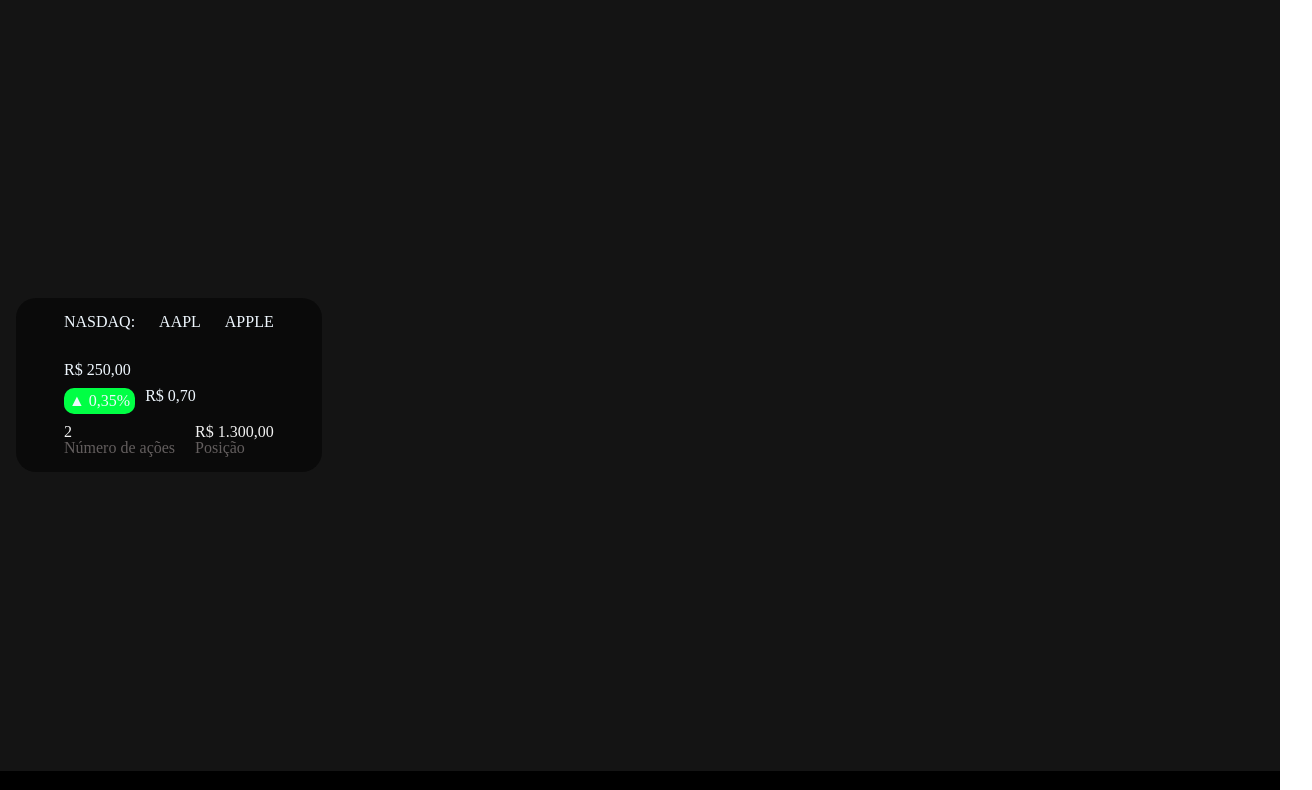
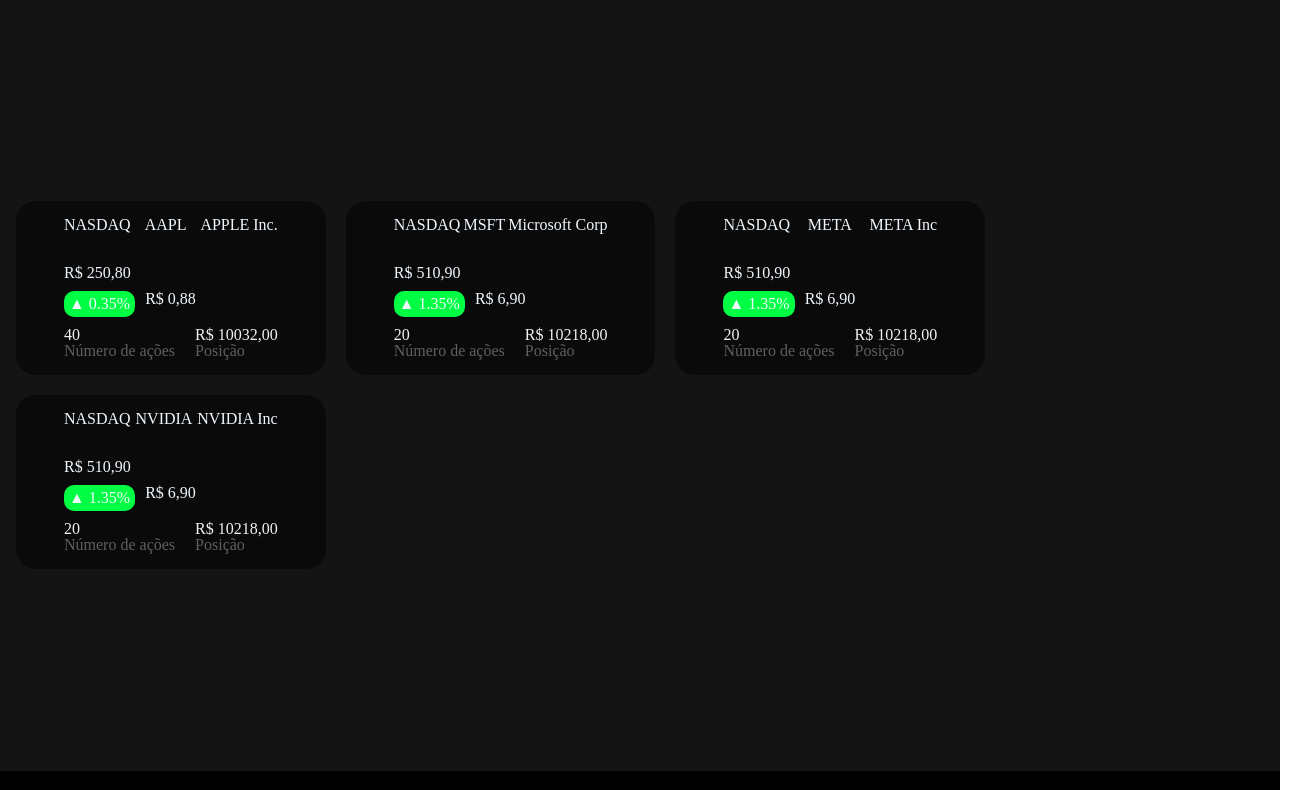
Before and after one commit to RaulAnselmoDSantos/FRONTEND-WEB, a plain HTML site: page if-finance/card.html in a window 1280 px wide. Shown: the part 101-891 px from the top of the page, 1312 px wide, since content can reach past the window. Drawn offline with Linux system fonts and the light colour scheme.

Commit message:
feat: aula de 29-04

```diff
--- a/if-finance/card.html
+++ b/if-finance/card.html
@@ -6,11 +6,12 @@
         <title>IF Finance</title>
         <link rel='stylesheet' href="css/cssReset.css">
         <link rel='stylesheet' href="css/style.css">
+        <script src="./js/aula22-04.js" ></script>
         <style>
 
         </style>
     </head>
-        <body>
+        <body onload="loadCard()">
             <header>
                 <div class="logotipo">
                     <div class="logotipo_flex">
@@ -25,44 +26,12 @@
                         <li>Quem Somos</li>
                         <li>Contato</li>
                         <li><a href="./auladia25-03.html">Aula 25/03</a></li>
+                        <li><a href="./table.html">Aula 29/04</a></li>
                     </ul>
                 </nav>
             </header>
             <main>
-                <div class="card_ticker">
-                    <header>
-                        <h2>NASDAQ:</h2>
-                        <p>AAPL</p>
-                        <p>APPLE</p>
-                    </header>
-                    <main>
-                        <div class="acima">
-                            <h1>R$ 250,00</h1>
-                        </div>
-                        <div class="abaixo">
-                            <p>▲ 0,35%</p>
-                            <div>
-                                <p>R$ 0,70</p>
-                            </div>
-                        </div>
-                    </main>
-                    <footer>
-                        <div>
-                            <div class="acima">
-                                <p>2</p>
-                                <div>
-                                    <p>Número de ações</p>
-                                </div>
-                            </div>
-                            <div class="abaixo">
-                                <p>R$ 1.300,00</p>
-                                <div>
-                                    <p>Posição</p>
-                                </div>
-                            </div>
-                        </div>
-                    </footer>
-                </div>
+
             </main>
             <footer>
                 <p>
--- a/if-finance/js/aula 22-04.js
+++ /dev/null
@@ -1 +0,0 @@
-console.log('Olá mundo!!')
--- /dev/null
+++ b/if-finance/js/aula22-04.js
@@ -0,0 +1,110 @@
+console.log('Olá mundo!!')
+
+const allStocks = [
+
+    {
+        index: 1,
+        bolsa: 'NASDAQ',
+        codigo: 'AAPL',
+        company: 'APPLE Inc.',
+        valor: 25080,
+        variacao: 0.35,
+        qtdAcoes: 40,
+        setor: 'Electronic Technology',
+        site: 'APPLE.com.br'
+    },
+    {
+        index: 2,
+        bolsa: 'NASDAQ',
+        codigo: 'MSFT',
+        company: 'Microsoft Corp',
+        valor: 51090,
+        variacao: 1.35,
+        qtdAcoes: 20,
+        setor: 'Electronic Technology',
+        site: 'Microsoft.com.br'
+    },
+    {
+        index: 3,
+        bolsa: 'NASDAQ',
+        codigo: 'META',
+        company: 'META Inc',
+        valor: 51090,
+        variacao: 1.35,
+        qtdAcoes: 20,
+        setor: 'Electronic Technology',
+        site: 'meta.com.br'
+    },
+    {
+        index: 4,
+        bolsa: 'NASDAQ',
+        codigo: 'NVIDIA',
+        company: 'NVIDIA Inc',
+        valor: 51090,
+        variacao: 1.35,
+        qtdAcoes: 20,
+        setor: 'Electronic Technology',
+        site: 'NVIDIA.com.br'
+    }
+]
+
+function addCard(stock){
+    let main = document.querySelector('body > main')
+    main.innerHTML = main.innerHTML + `
+            <div class="card_ticker">
+            <header>
+                <h2>${stock.bolsa}</h2>
+                <p>${stock.codigo}</p>
+                <p>${stock.company}</p>
+            </header>
+            <main>
+                <div class="acima">
+                    <h1>R$ ${realFormat((+stock.valor /100))}</h1>
+                </div>
+                <div class="abaixo">
+                    <p ${stock.variacao < 0 ? 'style="background: #FF0000;"':'' }>${stock.variacao < 0 ? '▼' : '▲'} ${stock.variacao }%</p>
+                    <div>
+                        <p>R$ ${realFormat((+stock.valor /100)*(+stock.variacao /100))}</p>
+                    </div>
+                </div>
+            </main>
+            <footer>
+                <div>
+                    <div class="acima">
+                        <p>${stock.qtdAcoes}</p>
+                        <div>
+                            <p>Número de ações</p>
+                        </div>
+                    </div>
+                    <div class="abaixo">
+                        <p>R$ ${realFormat(stock.qtdAcoes * (stock.valor /100))}</p>
+                        <div>
+                            <p>Posição</p>
+                        </div>
+                    </div>
+                </div>
+            </footer>
+        </div>
+    `
+}
+
+function addTableLine(stock){
+    let main = document.querySelector('main > table > tbody')
+    main.innerHTML = main.innerHTML + `
+
+          <tr>
+            <td>${stock.bolsa}</td>
+            <td>${stock.codigo}</td>
+            <td>${stock.company}</td>
+            <td>${stock.setor}</td>
+            <td><a href="${stock.site}" target="_blank">${stock.site}</a></td>
+          </tr>
+    `
+}
+
+function realFormat(valor){
+    return valor.toFixed(2).toString().replace('.',',');
+}
+
+function loadCard(){ allStocks.map(stock => addCard(stock))}
+function loadTable(){allStocks.map((stock, index) => addTableLine(stock))}
```
Also changed, not shown: if-finance/index.html (+1 -0 lines), if-finance/table.html (added, +111 -0 lines).
